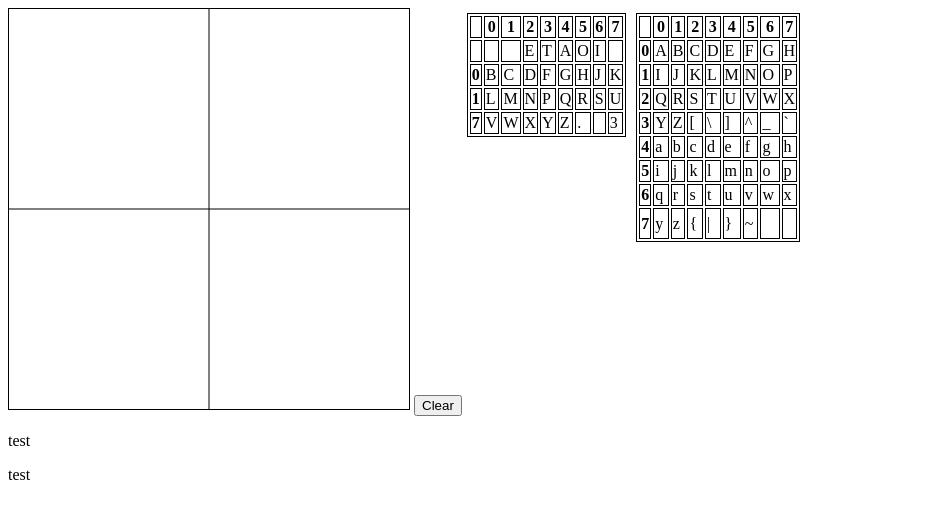
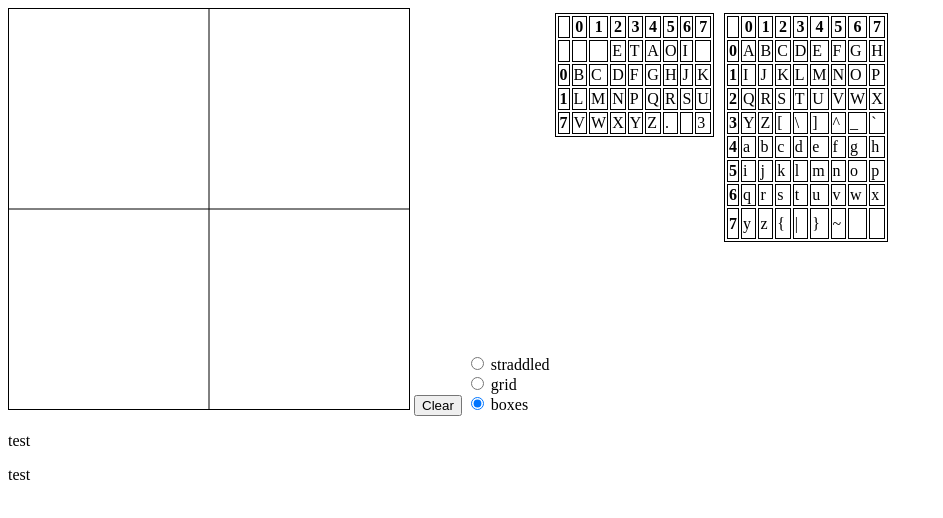
Before and after one commit to electricWah/swipething, a plain HTML site: page index.html in a window 1280 px wide. Shown: the whole page, without its empty margins (0-943 px from the left). Drawn offline with Linux system fonts and the light colour scheme.

Commit message:
added handler selector

```diff
--- a/index.html
+++ b/index.html
@@ -18,6 +18,9 @@
 		th, td {
 		  float: none;
 		}
+		form {
+			display: inline-block;
+		}
 	</style>
 </head>
 <body>
@@ -26,6 +29,8 @@
 		<canvas id="canvas" width=400 height=400 style="border: solid 1px black;"></canvas>
 		<!-- <script src="script.js"></script> -->
 		<button onClick="window.clear()">Clear</button>
+		<form>
+		</form>
 		<table style="border: solid black 1px"></table>
 		<table style="border: solid black 1px"></table>
 	</span>
--- a/script.js
+++ b/script.js
@@ -149,7 +149,7 @@ function Swipe(start, end, dir){
 // straddled handler
 var out = document.getElementById("letters");
 var caps = false;
-var handleLetter = (()=>{
+var straddledHandler = (()=>{
 	var [swipe1, swipe2] = [null, null];
 	return (function (startcoord, endcoord, dir){
 		let swipe = new Swipe(startcoord, endcoord, dir);
@@ -180,13 +180,8 @@ var handleLetter = (()=>{
 		}
 	})
 })();
-function print(str){
-	out.innerHTML += caps ? str.toUpperCase() : str.toLowerCase();
-}
 
-/*
-var out = document.getElementById("letters");
-var handleLetter = (()=>{
+var gridHandler = (()=>{
 	var [swipe1, swipe2] = [null, null];
 	return (function (startcoord, endcoord, dir){
 		let swipe = new Swipe(startcoord, endcoord, dir);
@@ -202,7 +197,42 @@ var handleLetter = (()=>{
 		}
 	})
 })();
-*/
+
+var boxesHandler = (()=>{
+	var [swipe1, swipe2] = [null, null];
+	return (function (startcoord, endcoord, dir){
+		let swipe = new Swipe(startcoord, endcoord, dir);
+		if(!swipe1){
+			swipe1 = swipe;
+		} else if(!swipe2){
+			swipe2 = swipe;
+			console.log(letters[swipe1.dir][swipe2.dir], "boxes");
+			out.innerText += letters[swipe1.dir][swipe2.dir];
+
+			swipe1 = null;
+			swipe2 = null;
+		}
+	})
+})();
+let handlers = {
+	"straddled": straddledHandler,
+	"grid": gridHandler,
+	"boxes": boxesHandler,
+};
+var form = document.querySelector("form");
+for(i in handlers){
+	form.innerHTML += '<input type="radio" id="'+i+'" name="handler" value="'+i+'" checked="true">\n';
+	form.innerHTML += '<label for="'+i+'">'+i+'</label><br/>\n';
+}
+function handleLetter(...args){
+	return handlers[document.querySelector('input[name="handler"]:checked').value](...args);
+}
+function print(str){
+	out.innerHTML += caps ? str.toUpperCase() : str.toLowerCase();
+}
+
+var out = document.getElementById("letters");
+
 var output = document.getElementById("coords");
 function handleswipe(start, end){
 	//clear();
```
